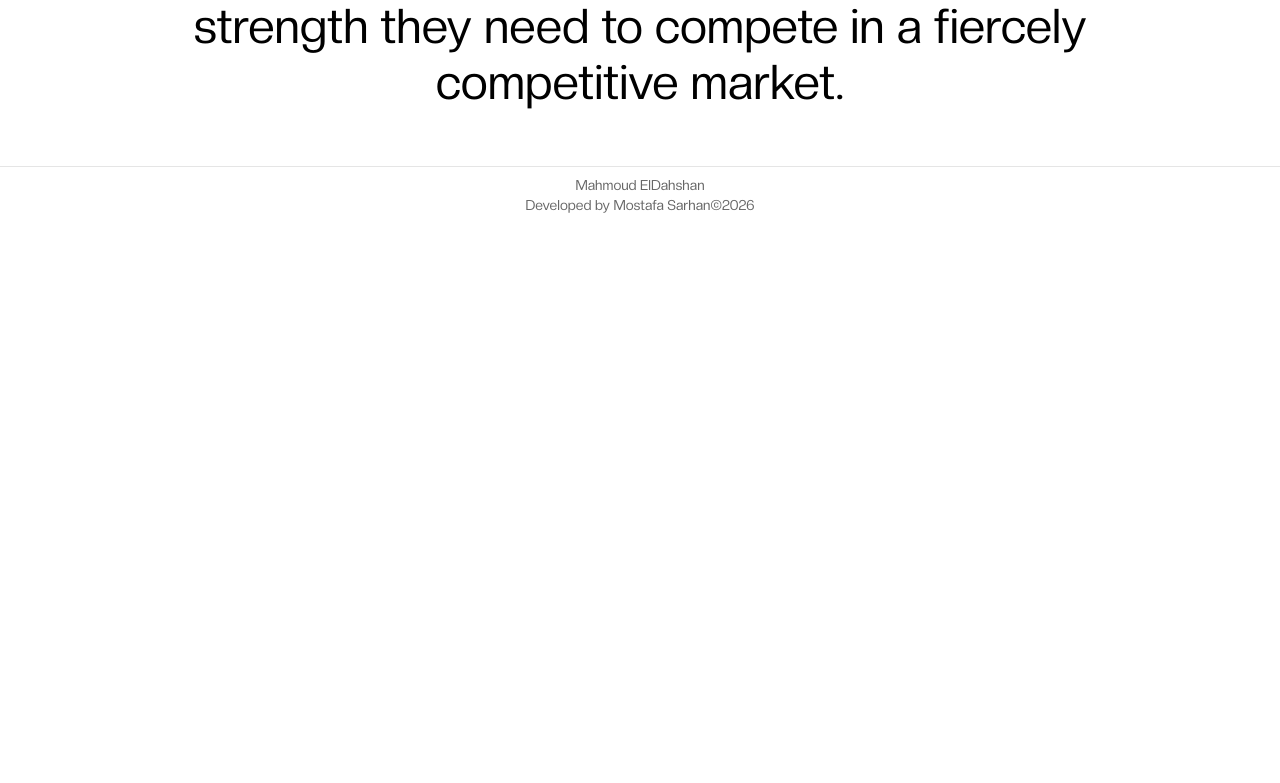
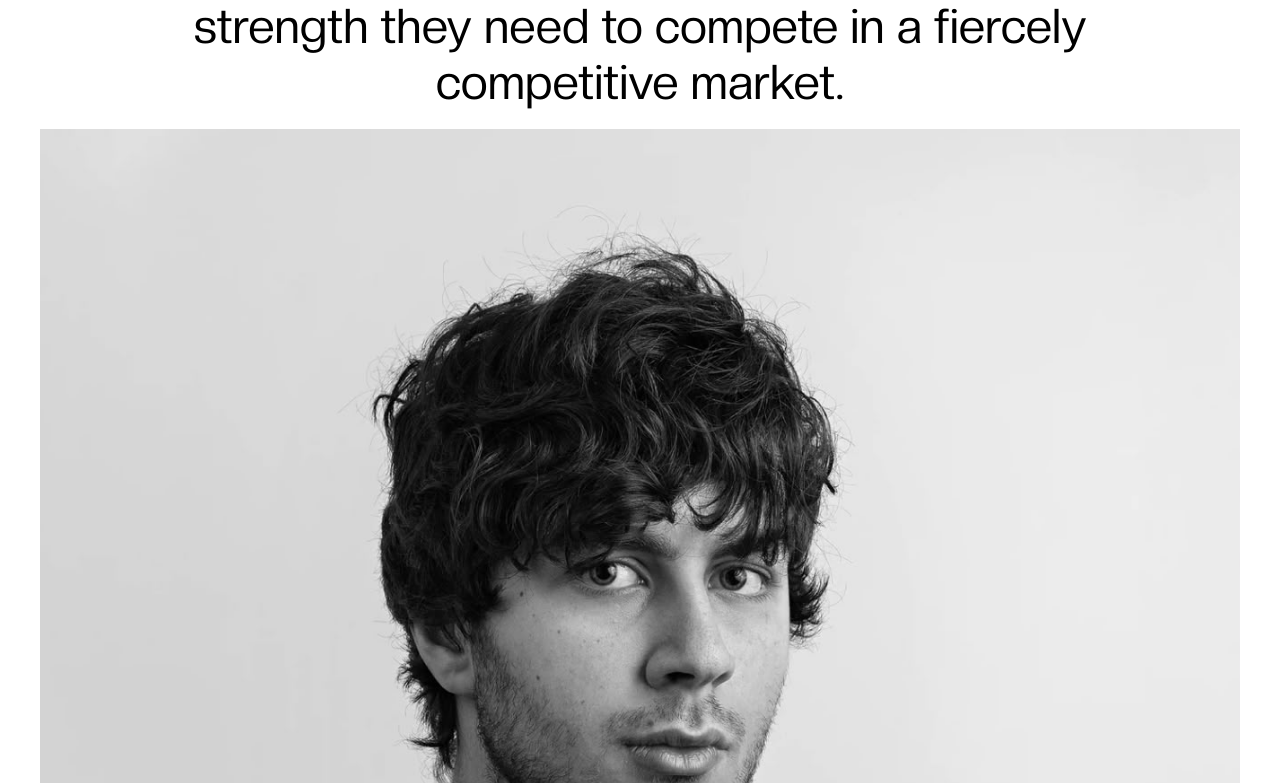
Before and after one commit to mostafa-sarhan/Mahmoud_Eldahshan, a React (Vite) app: page / in a window 1280 px wide. Shown: the part 577-1360 px from the top of the page. Before the commit the page ends 800 px from the top, so only its background shows below. Built offline with nearby package versions, Linux system fonts and the light colour scheme; a web font is replaced by a local one.

Commit message:
Add A intro

```diff
--- a/src/pages/home/intro.tsx
+++ b/src/pages/home/intro.tsx
@@ -1,3 +1,4 @@
+import image from "../../assets/images/person.jpeg"
 export default function Intro() {
   return (
     <section className="w-full bg-white px-6 py-8 md:px-10 md:py- lg:py-5">
@@ -10,6 +11,10 @@ export default function Intro() {
           to compete in a fiercely competitive market.
         </p>
       </div>
+      <div className="w-full py-5 h-full">
+        <img src={image} alt="" />
+
+      </div>
     </section>
   )
 }
```
Also changed, not shown: src/assets/images/person.jpeg (added).
